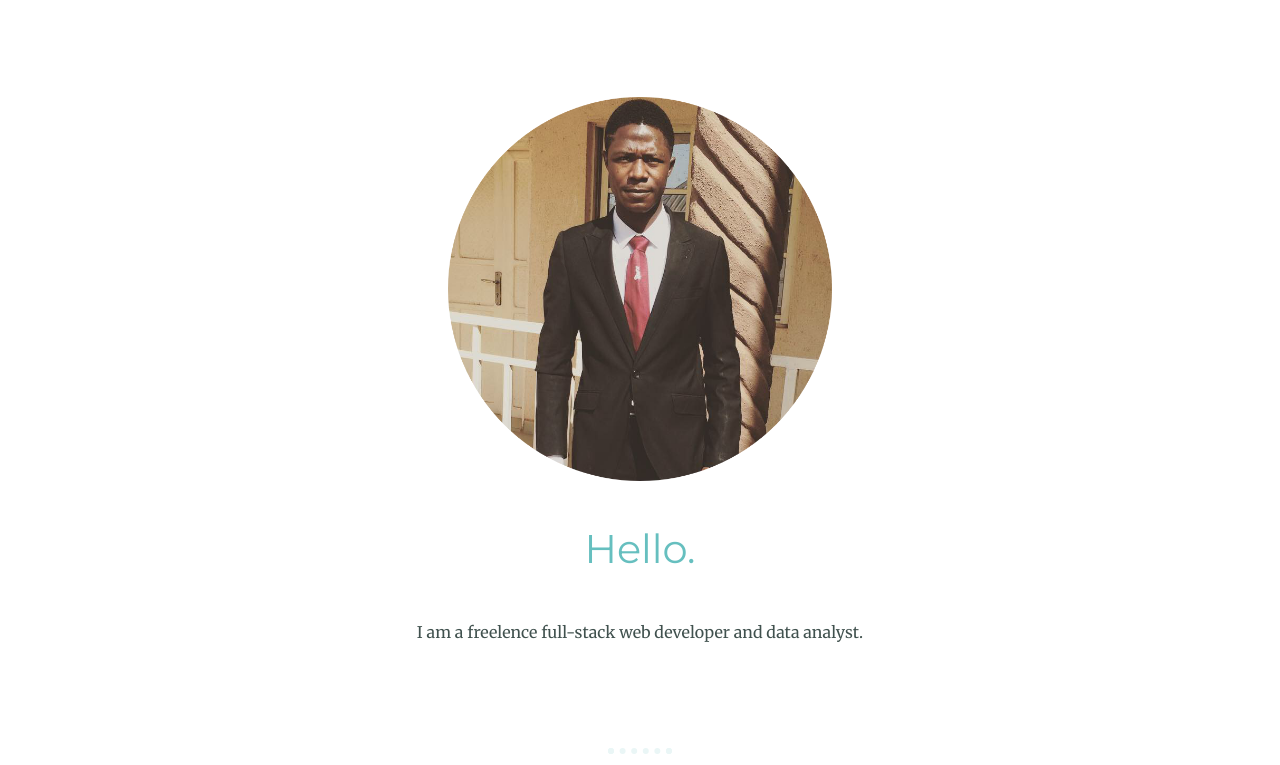
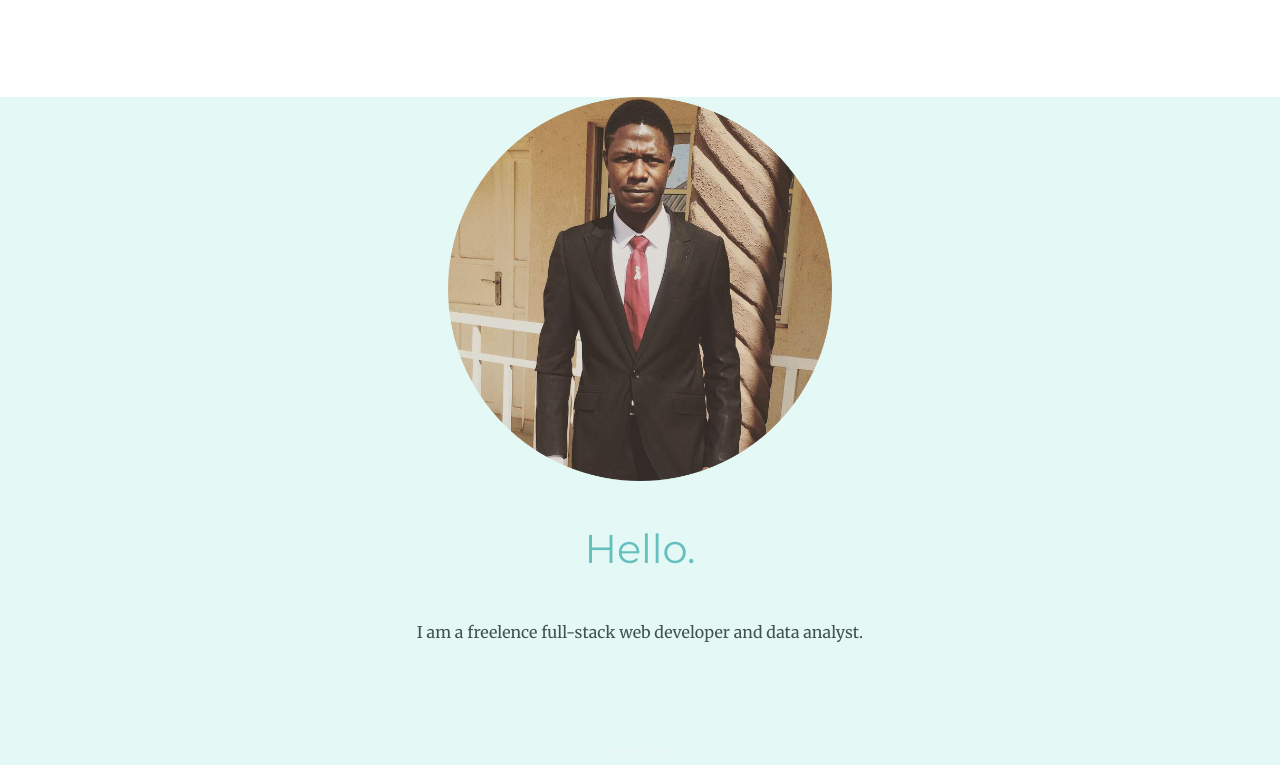
Before and after one commit to Joedean-hub/portfolio, a plain HTML site: page index.html in a window 1280 px wide. Shown: the part 815-1580 px from the top of the page. Drawn offline with Linux system fonts and the light colour scheme.

Commit message:
Update styles.css

```diff
--- a/css/styles.css
+++ b/css/styles.css
@@ -47,7 +47,7 @@ a:hover{
 
 .middle-container {
 	margin: 100px 0;
-
+	background-color: #E4F9F5;
 
 }
 p{
```
